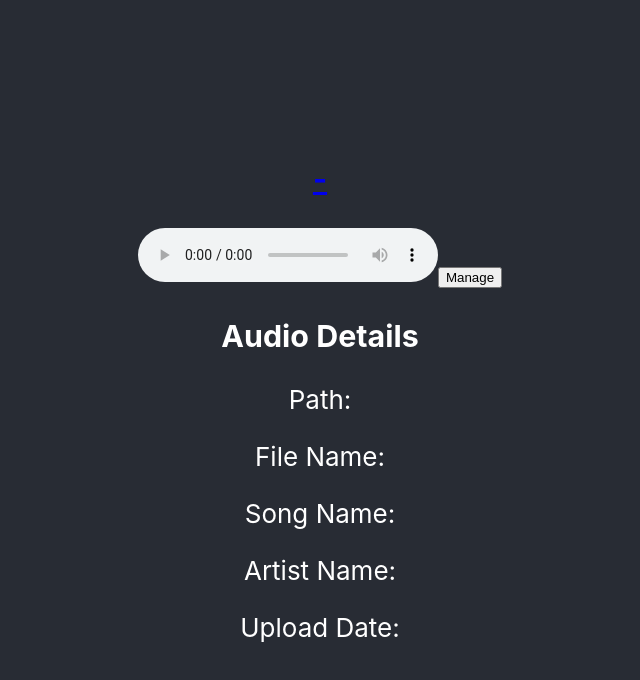
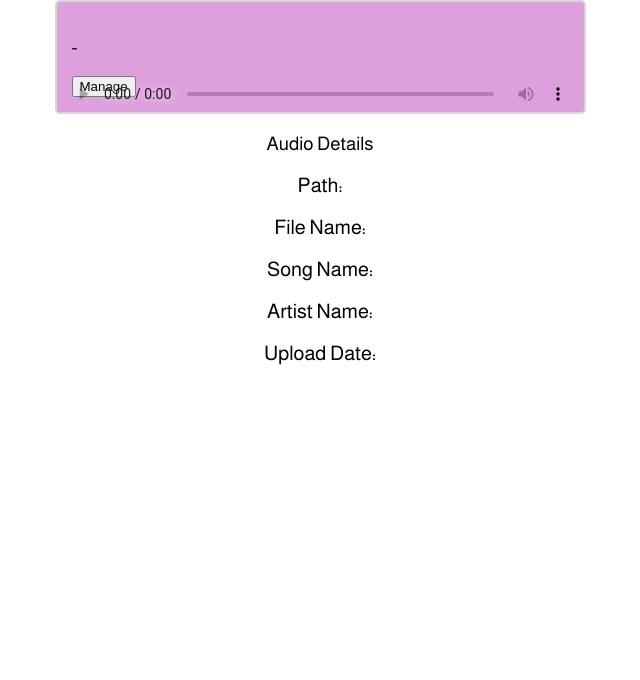
Before and after one commit to sawa2005/mpthree-client, a React (Create React App) app: page /audio/1 in a window 1280 px wide. Shown: the top 680 px of the page, without its empty margins (320-960 px from the left). Built offline with nearby package versions, Linux system fonts and the light colour scheme; no server answers.

Commit message:
some app styles

```diff
--- a/src/App.css
+++ b/src/App.css
@@ -1,38 +1,98 @@
+@import url('https://fonts.googleapis.com/css?family=Jura&family=Almarai:wght@300..800');
+
+* {
+  box-sizing: border-box;
+  /* margin: 0;
+  padding: 0; */
+}
+
+html {
+  font-size: 16px;
+}
+
 .App {
   text-align: center;
 }
 
-.App-logo {
-  height: 40vmin;
-  pointer-events: none;
+a {
+  text-decoration: none;
+  font-family: 'Almarai', sans-serif;
 }
 
-@media (prefers-reduced-motion: no-preference) {
-  .App-logo {
-    animation: App-logo-spin infinite 20s linear;
-  }
+h1 {
+  font-family: 'Jura', sans-serif;
+  text-transform: lowercase;
+  font-size: 3rem;
 }
 
-.App-header {
-  background-color: #282c34;
-  min-height: 100vh;
+h2 {
+  font-family: 'Jura', sans-serif;
+  text-transform: lowercase;
+}
+
+h3 {
+  font-family: 'Almarai', sans-serif;
+  font-weight: 400;
+  color: black;
+}
+
+h4 {
+  font-family: 'Almarai', sans-serif;
+  font-weight: 400;
+  color: #858585;
+}
+
+p {
+  font-family: 'Almarai', sans-serif;
+  font-size: 1.25rem;
+}
+
+.acc-nav {
+  display: flex;
+  gap: 16px;
+  margin: auto;
+  width: fit-content;
+}
+
+audio {
+  width: 100%;
+  height: 104px;
+  position: absolute;
+  top: 15px;
+  left: 0;
+}
+
+.audio {
+  border: 2px solid #D7D7D7;
+  max-width: 531px;
+  margin: auto;
+  border-radius: 5px;
+  text-align: left;
+  padding: 15px;
+  position: relative;
+  background-color: plum;
+}
+
+audio::-webkit-media-controls-enclosure {
+  background-color: transparent;
+}
+
+.App-main {
   display: flex;
   flex-direction: column;
-  align-items: center;
-  justify-content: center;
-  font-size: calc(10px + 2vmin);
-  color: white;
+  gap: 90px;
 }
 
-.App-link {
-  color: #61dafb;
+.btn {
+  font-size: 1.25rem;
+  background-color: #D9D9D9;
+  padding: 13px;
+  border: none;
+  border-radius: 5px;
+  color: black;
+  transition: all 0.3s ease;
 }
 
-@keyframes App-logo-spin {
-  from {
-    transform: rotate(0deg);
-  }
-  to {
-    transform: rotate(360deg);
-  }
+.btn:hover {
+  background-color: rgb(255, 235, 122);
 }
--- a/src/components/Home.js
+++ b/src/components/Home.js
@@ -37,20 +37,28 @@ export default function Home() {
     }
 
     return (
-        <header className="App-header">
+        <main className="App-main">
+            <header>
+                <h1>mpthree</h1>
                 <div>
                     {error && <p className='error'>{error}</p>}
                     {currentUser ?
                         <div>
-                        <button onClick={handleLogout}>Log Out</button>
-                        <Link to="/manage">{currentUser.email}</Link>
+                            <p>Logged in as: {currentUser.email}</p>
+                            <div className="acc-nav">
+                                <button className="btn" onClick={handleLogout}>Log Out</button>
+                                <Link className="btn" to="/manage">Manage</Link>
                             </div>
-                : null}
                         </div>
-            <h1>mpthree</h1>
+                    : <div className="acc-nav">
+                        <Link to="/login" className="btn">Log In</Link>
+                        <Link to="/signup" className="btn">Sign Up</Link>
+                    </div>}
+                </div>
+            </header>
             {currentUser ? <NewAudioForm userId={currentUser.uid} /> : <p>You have to be logged in before you can upload mpthrees</p>}
             <h2>Uploaded mpthrees</h2>
             <AudioList audios={audios} deleteAudio={deleteAudio} />
-        </header>
+        </main>
     )
 }
```
Lines whose indentation alone changed are shown as unchanged.
